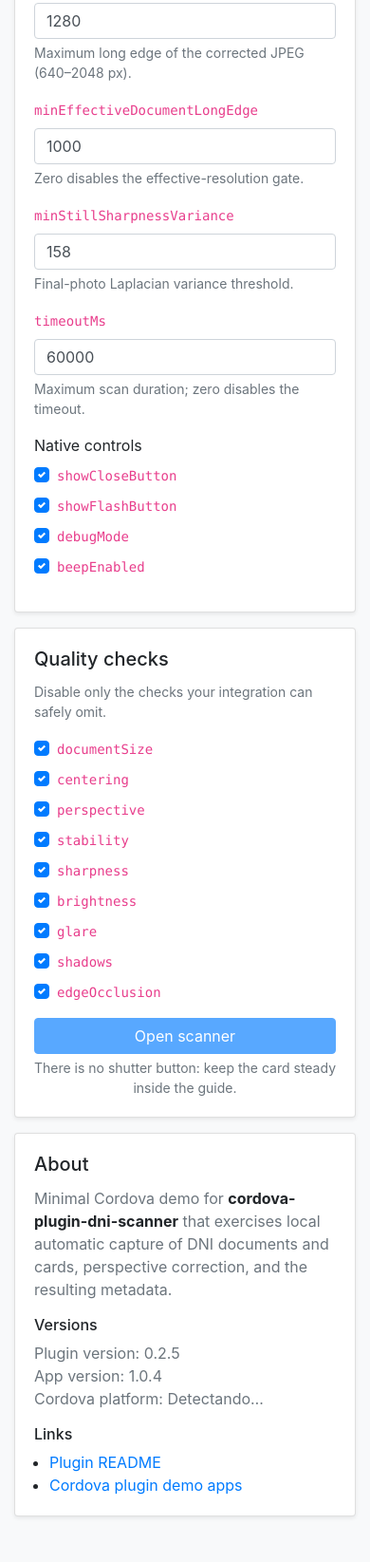
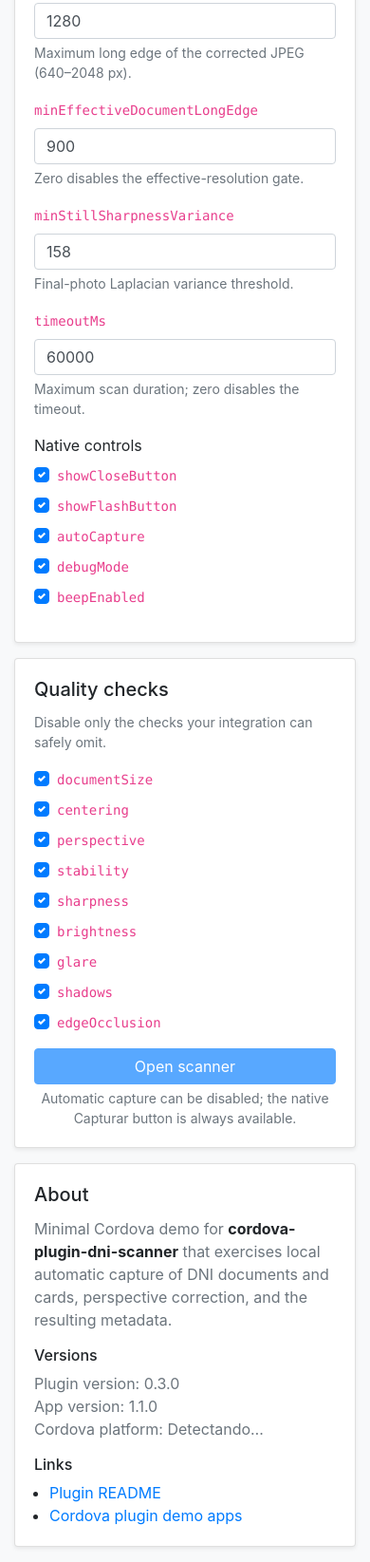
Before and after one commit to andreszs/cordova-plugin-demos, a website: page com.andreszs.dniscanner.demo/www/index.html in a window 390 px wide. Shown: the part 978-2623 px from the top of the page at 95% size. Before the commit the page ends 2591 px from the top, so only its background shows below. Drawn offline with Linux system fonts and the light colour scheme; some packages are replaced by stand-ins of ours.

Commit message:
feat: update DNI Scanner demo for plugin 0.3.0

```diff
--- a/com.andreszs.dniscanner.demo/config.xml
+++ b/com.andreszs.dniscanner.demo/config.xml
@@ -1,11 +1,12 @@
 <?xml version='1.0' encoding='utf-8'?>
-<widget id="com.andreszs.dniscanner.demo" version="1.0.4" xmlns="http://www.w3.org/ns/widgets" xmlns:cdv="http://cordova.apache.org/ns/1.0">
+<widget id="com.andreszs.dniscanner.demo" version="1.1.0" xmlns="http://www.w3.org/ns/widgets" xmlns:cdv="http://cordova.apache.org/ns/1.0">
     <name>DNI Scanner Demo</name>
     <description>Minimal application for testing cordova-plugin-dni-scanner.</description>
     <author>Andreszs</author>
     <content src="index.html" />
     <preference name="Orientation" value="default" />
     <preference name="AndroidLaunchMode" value="singleTop" />
+    <preference name="deployment-target" value="15.5" />
     <allow-intent href="http://*/*" />
     <allow-intent href="https://*/*" />
 </widget>
--- a/com.andreszs.dniscanner.demo/package.json
+++ b/com.andreszs.dniscanner.demo/package.json
@@ -1,7 +1,7 @@
 {
   "name": "com.andreszs.dniscanner.demo",
   "displayName": "DNI Scanner Demo",
-  "version": "1.0.4",
+  "version": "1.1.0",
   "description": "Minimal Cordova demo for cordova-plugin-dni-scanner.",
   "main": "index.js",
   "scripts": {
@@ -18,7 +18,7 @@
   "devDependencies": {
     "cordova-android": "15.0.0",
     "cordova-ios": "8.1.0",
-    "cordova-plugin-dni-scanner": "https://github.com/andreszs/cordova-plugin-dni-scanner/archive/ecdfa63a42c655ba9d0df5be0f1358432075c5a5.tar.gz"
+    "cordova-plugin-dni-scanner": "0.3.0"
   },
   "cordova": {
     "platforms": [
--- a/com.andreszs.dniscanner.demo/www/index.html
+++ b/com.andreszs.dniscanner.demo/www/index.html
@@ -114,7 +114,7 @@
                 <div class="form-group col-12 col-sm-6">
                     <label for="min-effective-document-long-edge"><code>minEffectiveDocumentLongEdge</code></label>
                     <input id="min-effective-document-long-edge" class="form-control" type="number"
-                           min="0" max="4096" step="1" value="1000" inputmode="numeric">
+                           min="0" max="4096" step="1" value="900" inputmode="numeric">
                     <small class="form-text text-muted">Zero disables the effective-resolution gate.</small>
                 </div>
                 <div class="form-group col-12 col-sm-6">
@@ -141,6 +141,10 @@
                 <div class="custom-control custom-checkbox">
                     <input id="show-flash-button" class="custom-control-input" type="checkbox" checked>
                     <label class="custom-control-label" for="show-flash-button"><code>showFlashButton</code></label>
+                </div>
+                <div class="custom-control custom-checkbox mt-2">
+                    <input id="auto-capture" class="custom-control-input" type="checkbox" checked>
+                    <label class="custom-control-label" for="auto-capture"><code>autoCapture</code></label>
                 </div>
                 <div class="custom-control custom-checkbox mt-2">
                     <input id="debug-mode" class="custom-control-input" type="checkbox" checked>
@@ -206,7 +210,7 @@
                 <span id="scan-label">Open scanner</span>
             </button>
             <small class="form-text text-muted text-center">
-                There is no shutter button: keep the card steady inside the guide.
+                Automatic capture can be disabled; the native Capturar button is always available.
             </small>
         </div>
     </section>
@@ -267,8 +271,8 @@
 
             <h3 class="h6 mt-3">Versions</h3>
             <ul class="list-unstyled text-muted mb-0">
-                <li>Plugin version: <span id="plugin-version">0.2.5</span></li>
-                <li>App version: <span id="app-version">1.0.4</span></li>
+                <li>Plugin version: <span id="plugin-version">0.3.0</span></li>
+                <li>App version: <span id="app-version">1.1.0</span></li>
                 <li><span id="platform-name">Cordova platform</span>: <span id="platform-version">Detectando…</span></li>
             </ul>
 
--- a/com.andreszs.dniscanner.demo/www/js/index.js
+++ b/com.andreszs.dniscanner.demo/www/js/index.js
@@ -93,6 +93,7 @@ async function scan() {
     var timeoutMs = parseInt(document.getElementById('timeout-ms').value, 10);
     var showCloseButton = document.getElementById('show-close-button').checked;
     var showFlashButton = document.getElementById('show-flash-button').checked;
+    var autoCapture = document.getElementById('auto-capture').checked;
     var debugMode = document.getElementById('debug-mode').checked;
     var beepEnabled = document.getElementById('beep-enabled').checked;
     var customInstruction = document.getElementById('instruction-text').value.trim();
@@ -121,7 +122,7 @@ async function scan() {
             profile: profile,
             side: side,
             sideValidation: sideValidation,
-            autoCapture: true,
+            autoCapture: autoCapture,
             flashMode: flashMode,
             orientation: orientation,
             showCloseButton: showCloseButton,
```
Also changed, not shown: com.andreszs.dniscanner.demo/README.md, 1 other file.
